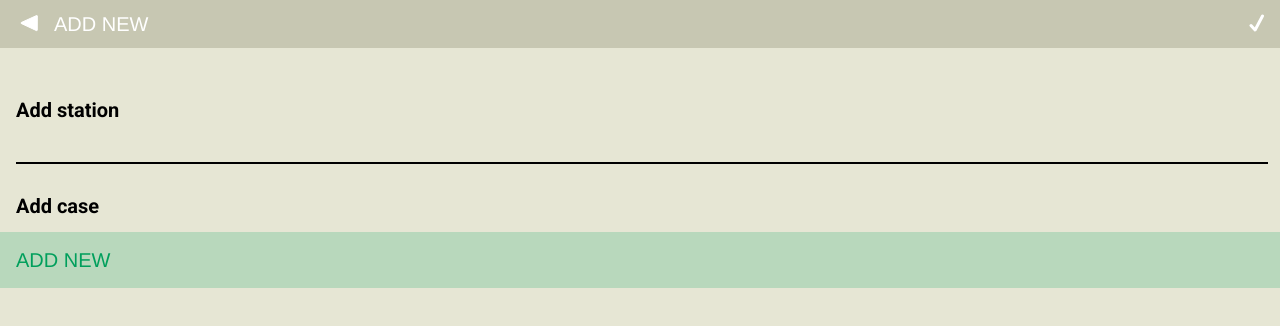
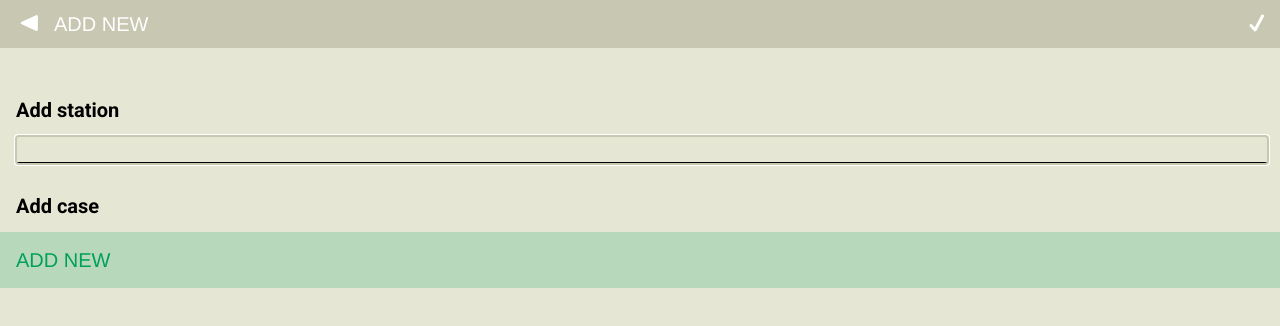
Before and after one commit to fac-14/OSCEBossKey, a React (Vite) app: page /history/add/station in a window 1280 px wide. Shown: the top 326 px of the page. Built offline with nearby package versions, Linux system fonts and the light colour scheme; a web font is replaced by a local one.

Commit message:
change outline focus colours to grey, Relates #148

```diff
--- a/src/components/Pages/AddNew/AddNewContainer.js
+++ b/src/components/Pages/AddNew/AddNewContainer.js
@@ -39,7 +39,7 @@ const StyledInput = styled.input`
   }
 
   :focus {
-    outline-color: #009f5c;
+    outline-color: #c7c7b2;
   }
 `;
 
@@ -51,7 +51,7 @@ const StyledButton = styled.input`
   font-size: 32px;
 
   :focus {
-    outline-color: #009f5c;
+    outline-color: #c7c7b2;
   }
 `;
 
--- a/src/components/Pages/AddNew/InstructionText.js
+++ b/src/components/Pages/AddNew/InstructionText.js
@@ -6,7 +6,6 @@ const StyledInstructionH2 = styled.h2`
   font-family: "Roboto", Helvetica, sans-serif;
   font-weight: 700;
   margin: 0 16px 16px 16px;
-  // border: solid black 2px;
 `;
 
 export default class InstructionText extends React.Component {
--- a/src/components/Pages/AddNew/NewTileTextInput.js
+++ b/src/components/Pages/AddNew/NewTileTextInput.js
@@ -18,11 +18,10 @@ const NewTileTextInputElement = styled.input`
   text-transform: uppercase;
   line-height: 1.2;
   letter-spacing: 1px;
-  outline: none;
-`;
 
-const NewTileTextInputSubmit = styled.input`
-  background-color: green;
+  :focus {
+    outline-color: #c7c7b2;
+  }
 `;
 
 export default class NewTileTextInput extends React.Component {
```
